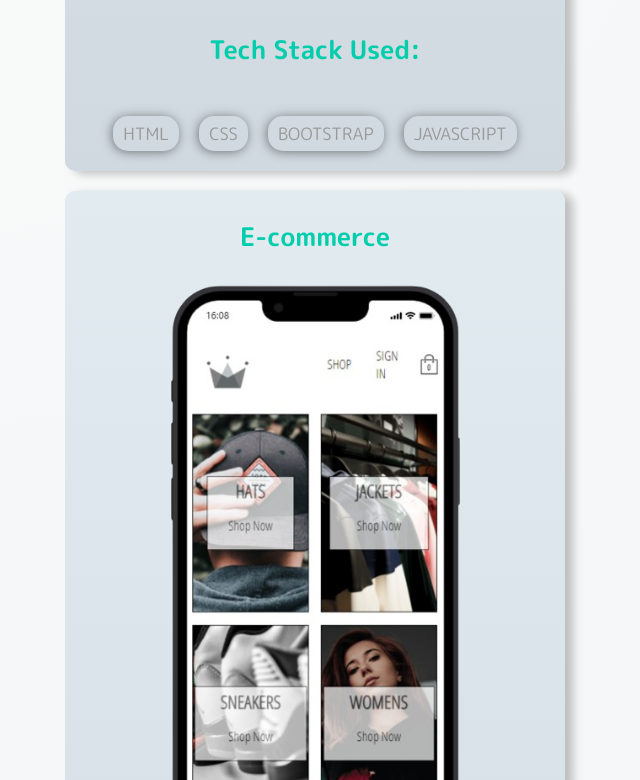
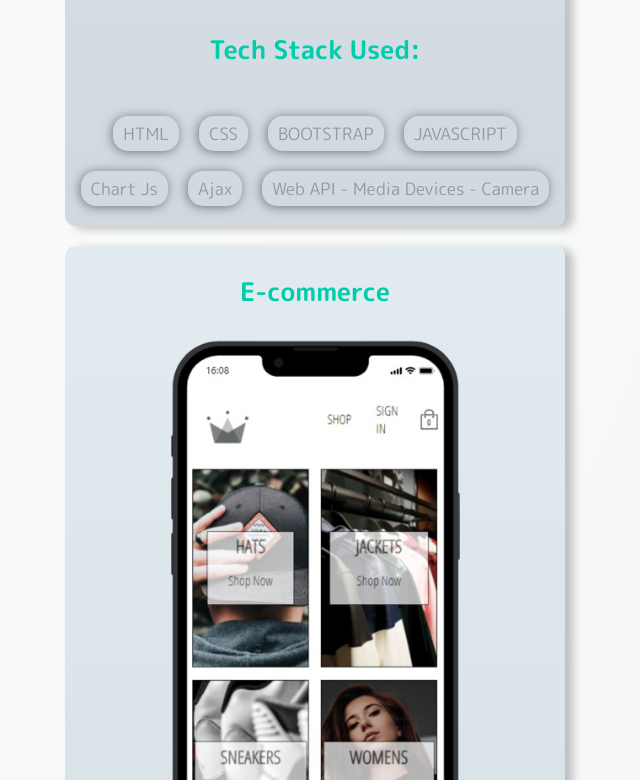
Before and after one commit to KonstantinVchkov/web-portfolio, a React (Create React App) app: page / in a window 1280 px wide. Shown: the part 4220-5000 px from the top of the page, without its empty margins (325-965 px from the left). Built offline with nearby package versions, Linux system fonts and the light colour scheme; a web font is replaced by a local one.

Commit message:
also web portfolio added as a project

```diff
--- a/src/components/AboutComponent/About.tsx
+++ b/src/components/AboutComponent/About.tsx
@@ -4,13 +4,7 @@ import { AboutBgTheme } from "../../utils/AboutTheme";
 import { AboutMe } from "../../types/ProjectTypes";
 import { motion } from "framer-motion";
 
-const About = ({
-  firstParagraph,
-  secondParagraph,
-  thirdParagraph,
-  fourthParagraph,
-  skills,
-}: AboutMe) => {
+const About = ({ skills, paragraphs }: AboutMe) => {
   const { aboutBgTheme, themeCn } = AboutBgTheme();
   const [visibleSkillsCount, setVisibleSkillsCount] = useState(4);
   const [isTabletMode, setIsTabletMode] = useState(false);
@@ -55,10 +49,11 @@ const About = ({
           <div className="col-md-6 col-sm-12">
             <div className="about-wrapper__info load-hidden">
               <span className="icon">👨🏻‍💻</span>
-              <p className="about-wrapper__info-text">{firstParagraph}</p>
-              <p className="about-wrapper__info-text">{secondParagraph}</p>
-              <p className="about-wrapper__info-text">{thirdParagraph}</p>
-              <p className="about-wrapper__info-text">{fourthParagraph}</p>
+              {paragraphs.map((paragraph, idx) => (
+                <p key={idx} className="about-wrapper__info-text">
+                  {paragraph}
+                </p>
+              ))}
             </div>
           </div>
           <div className="skills">
--- a/src/components/ContactComponent/Contact.tsx
+++ b/src/components/ContactComponent/Contact.tsx
@@ -41,7 +41,7 @@ export const ContactUs = () => {
         <LottieAnimation animationData={AnimationJson} />
       </div>
       <div className="ContactUs">
-        <h1 className="title text-center mb-4">Talk to Us</h1>
+        <h1 className="title text-center mb-4">Talk to Me</h1>
         <form ref={form} onSubmit={sendEmail}>
           <label>Name</label>
           <input
--- a/src/data/db.ts
+++ b/src/data/db.ts
@@ -16,14 +16,12 @@ export const aboutMe = {
     "EXPRESS JS",
     "MONGO DB",
   ],
-  firstParagraph:
+  paragraphs: [
     "As a Front-end Developer, I am dedicated to crafting intuitive and engaging digital interfaces. My involvement in frontend territory has been enhanced by hands-on proficiency in HTML5, CSS3, SASS, BOOTSTRAP, JavaScript, JQUERY, TypeScript, React, Next Js, NodeJs, Express Js and MongoDb - skills honed through intensive training and tangible projects.",
-  secondParagraph:
     "In a world where tech is continuously changing and improving, I strive to stay ahead, by enhancing my knowledge and skill, allowing me to implement the latest frontend advancements in my work.",
-  thirdParagraph:
     "My proficiency in this field is further enhanced by my proactive attitude and a team-first work ethic, with clear communication and adept problem-solving being some of the key aspects for my success. I enjoy a good challenge, allowing me to test and amplify both my knowledge and expertise as I play my role in the dynamic world of frontend design.",
-  fourthParagraph:
     "My thirst for innovation makes me very enthusiastic about how the frontend world will evolve.  With my blend of creativity and tech know-how, I am ready for any exciting projects that reshape how users interact with the digital realm.",
+  ],
 };
 
 export const contact = {
@@ -45,7 +43,15 @@ export const projectsData = [
   },
   {
     name: "Street Artists",
-    tech: ["HTML", "CSS", "BOOTSTRAP", "JAVASCRIPT"],
+    tech: [
+      "HTML",
+      "CSS",
+      "BOOTSTRAP",
+      "JAVASCRIPT",
+      "Chart Js",
+      "Ajax",
+      "Web API - Media Devices - Camera",
+    ],
     description:
       "Mobile web space for every street artist that will allow them to be able to track their income, and to have a place on the web where they can showcase their masterpieces.",
     image: "/assets/street-artist.png",
@@ -105,6 +111,24 @@ export const projectsData = [
     image: "/assets/marinov-design.png",
     linkcode: "https://github.com/KonstantinVchkov/marinov-design.git",
   },
+  {
+    name: "Vchkov Dev",
+    tech: [
+      "React.js",
+      "Typescript",
+      "lottie-web",
+      "framer-motion",
+      "react-scroll",
+      "react-typewriter",
+      "Context Api",
+      "Email.Js",
+    ],
+    description:
+      "My personal portfolio website to provide professional information about myself, also representation of work i have created, as well as my skills and experiences",
+    image: "/assets/vchkov-portfolio-img.png",
+    linkcode: "https://github.com/KonstantinVchkov/web-portfolio.git",
+    showLive: "https://vchkov.dev/",
+  },
 ];
 export const sentences = [
   "Front-End Developer",
--- a/src/types/ProjectTypes.ts
+++ b/src/types/ProjectTypes.ts
@@ -17,9 +17,6 @@ export type TNavbar = {
   facebook: string;
 };
 export type AboutMe = {
-  firstParagraph: string;
-  secondParagraph: string;
-  thirdParagraph: string;
-  fourthParagraph: string;
+  paragraphs: string[];
   skills: string[];
 };
```
Also changed, not shown: public/assets/vchkov-portfolio-img.png (added).
